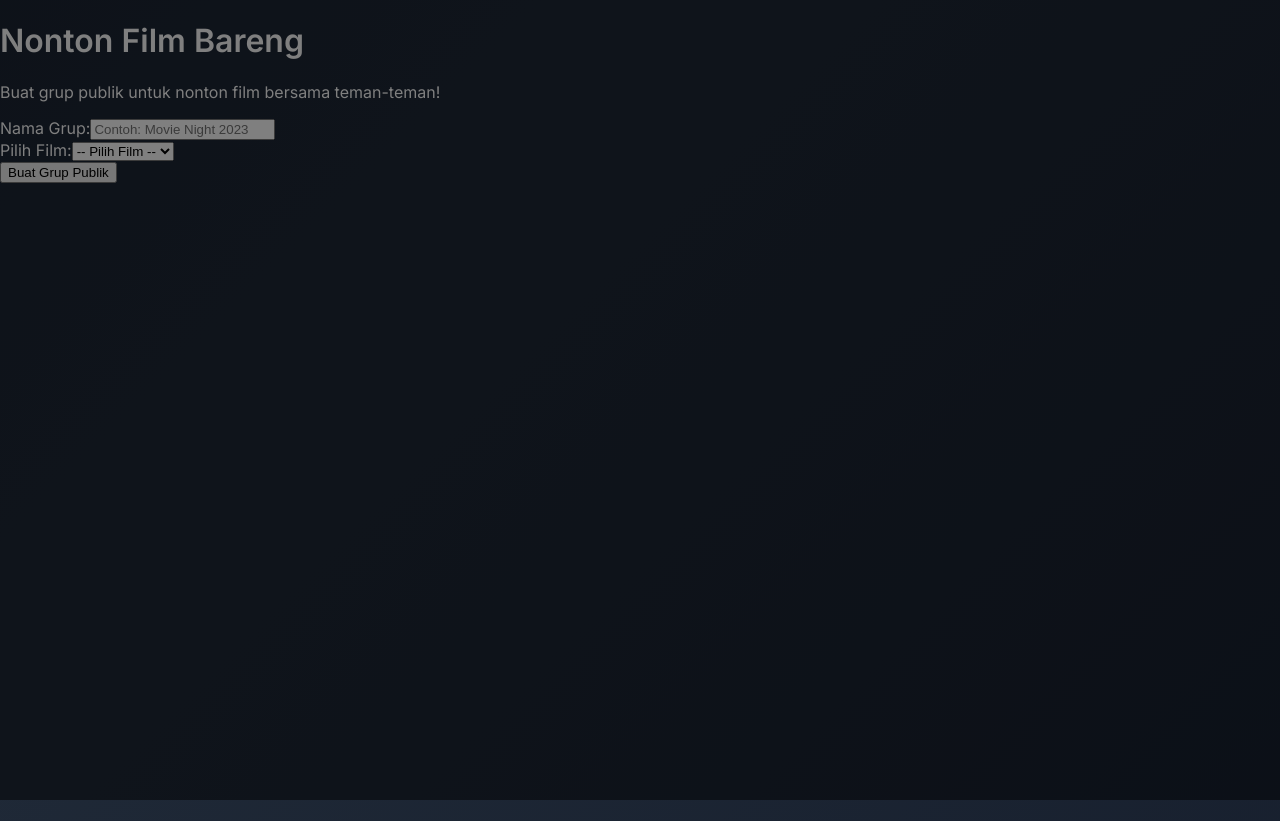
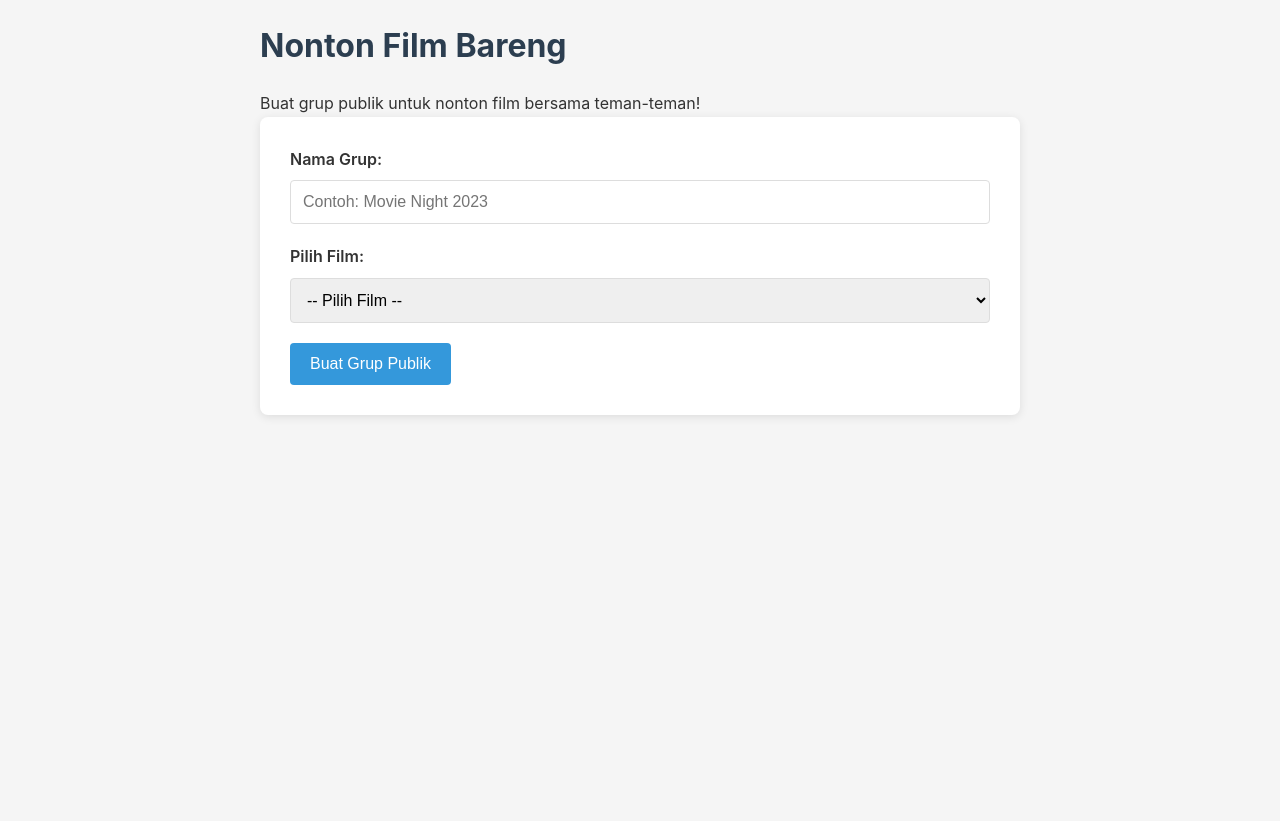
Before and after one commit to vortexvipers476/Website-Livestreaming, a Next.js app: page / in a window 1280 px wide. After the commit the page ends 800 px from the top, so only its background shows below. Built offline with nearby package versions, Linux system fonts and the light colour scheme.

Commit message:
Update global.css

```diff
--- a/styles/global.css
+++ b/styles/global.css
@@ -1,171 +1,126 @@
-@import url('https://fonts.googleapis.com/css2?family=Inter:wght@400;600&display=swap');
-
-@keyframes gradient {
-  0% {
-    background-position: 0% 50%;
-  }
-  50% {
-    background-position: 100% 50%;
-  }
-  100% {
-    background-position: 0% 50%;
-  }
+* {
+  box-sizing: border-box;
+  margin: 0;
+  padding: 0;
 }
 
 body {
-  font-family: 'Inter', -apple-system, BlinkMacSystemFont, 'Segoe UI',
-    Roboto, Oxygen, Ubuntu, Cantarell, 'Open Sans', 'Helvetica Neue',
-    sans-serif;
-  background: linear-gradient(-45deg, #111827, #1f2937, #111827, #000000);
-  background-size: 400% 400%;
-  animation: gradient 15s ease infinite;
-  color: #fff;
-  margin: 0;
-  padding: 0;
-  position: relative;
-  min-height: 100vh;
+  font-family: -apple-system, BlinkMacSystemFont, 'Segoe UI', Roboto, sans-serif;
+  background-color: #f5f5f5;
+  color: #333;
+  line-height: 1.6;
 }
 
-body::before {
-  content: '';
-  position: fixed;
-  inset: 0;
-  background: rgba(0, 0, 0, 0.5);
-  pointer-events: none;
-  z-index: 0;
+.container {
+  max-width: 800px;
+  margin: 0 auto;
+  padding: 20px;
 }
 
-header {
-  position: sticky;
-  top: 0;
-  background: rgba(31, 41, 55, 0.85);
-  backdrop-filter: saturate(180%) blur(10px);
-  box-shadow: 0 2px 10px rgba(0, 0, 0, 0.5);
-  z-index: 10;
+h1 {
+  margin-bottom: 20px;
+  color: #2c3e50;
 }
 
-.btn-primary {
-  background: linear-gradient(90deg, #2563eb, #7e22ce);
-  box-shadow: 0 4px 15px rgba(126, 34, 206, 0.5);
-  transition: all 0.3s ease;
+.group-form {
+  background: white;
+  padding: 30px;
+  border-radius: 8px;
+  box-shadow: 0 2px 10px rgba(0,0,0,0.1);
+}
+
+.form-group {
+  margin-bottom: 20px;
+}
+
+label {
+  display: block;
+  margin-bottom: 8px;
   font-weight: 600;
+}
+
+input, select {
+  width: 100%;
+  padding: 12px;
+  border: 1px solid #ddd;
+  border-radius: 4px;
+  font-size: 16px;
+}
+
+button {
+  background-color: #3498db;
   color: white;
   border: none;
+  padding: 12px 20px;
+  border-radius: 4px;
   cursor: pointer;
+  font-size: 16px;
+  transition: background 0.3s;
 }
 
-.btn-primary:hover {
-  background: linear-gradient(90deg, #1d4ed8, #6b21a8);
-  transform: scale(1.07);
-  box-shadow: 0 6px 20px rgba(107, 33, 168, 0.7);
+button:hover {
+  background-color: #2980b9;
 }
 
-.btn-primary:active {
-  transform: scale(0.97);
+button:disabled {
+  background-color: #95a5a6;
+  cursor: not-allowed;
 }
 
-.stream-card {
-  transition: transform 0.3s ease, box-shadow 0.3s ease;
-  cursor: pointer;
-  border: 1px solid rgba(75, 85, 99, 0.3);
-  background: rgba(31, 41, 55, 0.6);
-  backdrop-filter: blur(12px);
-  border-radius: 1rem;
-  box-shadow: 0 0 10px rgba(0, 0, 0, 0.3);
-  display: flex;
-  flex-direction: column;
+.video-container {
+  position: relative;
+  padding-bottom: 56.25%; /* 16:9 */
+  height: 0;
   overflow: hidden;
+  margin: 30px 0;
+  background: #000;
+  border-radius: 8px;
+}
+
+.video-container video {
+  position: absolute;
+  top: 0;
+  left: 0;
+  width: 100%;
   height: 100%;
 }
 
-.stream-card:hover {
-  border-color: #60a5fa;
-  box-shadow: 0 10px 30px rgba(96, 165, 250, 0.5);
-  transform: translateY(-8px) scale(1.03);
-  z-index: 5;
+.controls {
+  display: flex;
+  align-items: center;
+  gap: 15px;
+  margin: 20px 0;
 }
 
-.thumbnail-placeholder {
-  background: linear-gradient(45deg, #1e3a8a, #6d28d9);
-  position: relative;
-  overflow: hidden;
-  flex-shrink: 0;
-  height: 180px;
-  display: flex;
-  align-items: center;
-  justify-content: center;
+.controls span {
+  background: #f8f9fa;
+  padding: 8px 15px;
+  border-radius: 20px;
+  font-size: 14px;
 }
 
-.thumbnail-placeholder::before {
-  content: '';
-  position: absolute;
-  top: -2px;
-  left: -2px;
-  right: -2px;
-  bottom: -2px;
-  background: linear-gradient(45deg, #60a5fa, #a78bfa, #60a5fa);
-  border-radius: 1rem;
-  opacity: 0;
-  z-index: -1;
-  transition: opacity 0.3s ease;
+.group-info {
+  background: white;
+  padding: 20px;
+  border-radius: 8px;
+  margin-top: 30px;
 }
 
-.stream-card:hover .thumbnail-placeholder::before {
-  opacity: 0.8;
+.url-box {
+  display: flex;
+  margin-top: 10px;
 }
 
-input[type='url'] {
-  border-radius: 1rem;
-  border: 1.5px solid transparent;
-  background: rgba(255 255 255 / 0.1);
-  color: #fff;
-  padding: 1rem 1.25rem;
-  font-size: 1rem;
-  transition: border-color 0.3s ease;
-  flex-grow: 1;
+.url-box input {
+  flex: 1;
+  border-radius: 4px 0 0 4px;
 }
 
-input[type='url']::placeholder {
-  color: rgba(255, 255, 255, 0.6);
+.url-box button {
+  border-radius: 0 4px 4px 0;
+  background-color: #2ecc71;
 }
 
-input[type='url']:focus {
-  outline: none;
-  border-color: #2563eb;
-  background: rgba(255 255 255 / 0.15);
-  box-shadow: 0 0 8px #2563eb;
+.url-box button:hover {
+  background-color: #27ae60;
 }
-
-/* Gradient text */
-.gradient-text {
-  background: linear-gradient(90deg, #60a5fa, #a78bfa);
-  -webkit-background-clip: text;
-  background-clip: text;
-  color: transparent;
-  font-weight: 700;
-}
-
-nav ul li a {
-  font-weight: 500;
-  font-size: 1rem;
-}
-
-nav ul li a:hover {
-  color: #60a5fa;
-}
-
-/* Scrollbar for streams grid if needed */
-.streams-grid {
-  max-height: 70vh;
-  overflow-y: auto;
-  padding-right: 8px;
-}
-
-.streams-grid::-webkit-scrollbar {
-  width: 8px;
-}
-
-.streams-grid::-webkit-scrollbar-thumb {
-  background: rgba(96, 165, 250, 0.5);
-  border-radius: 4px;
-  }
```
